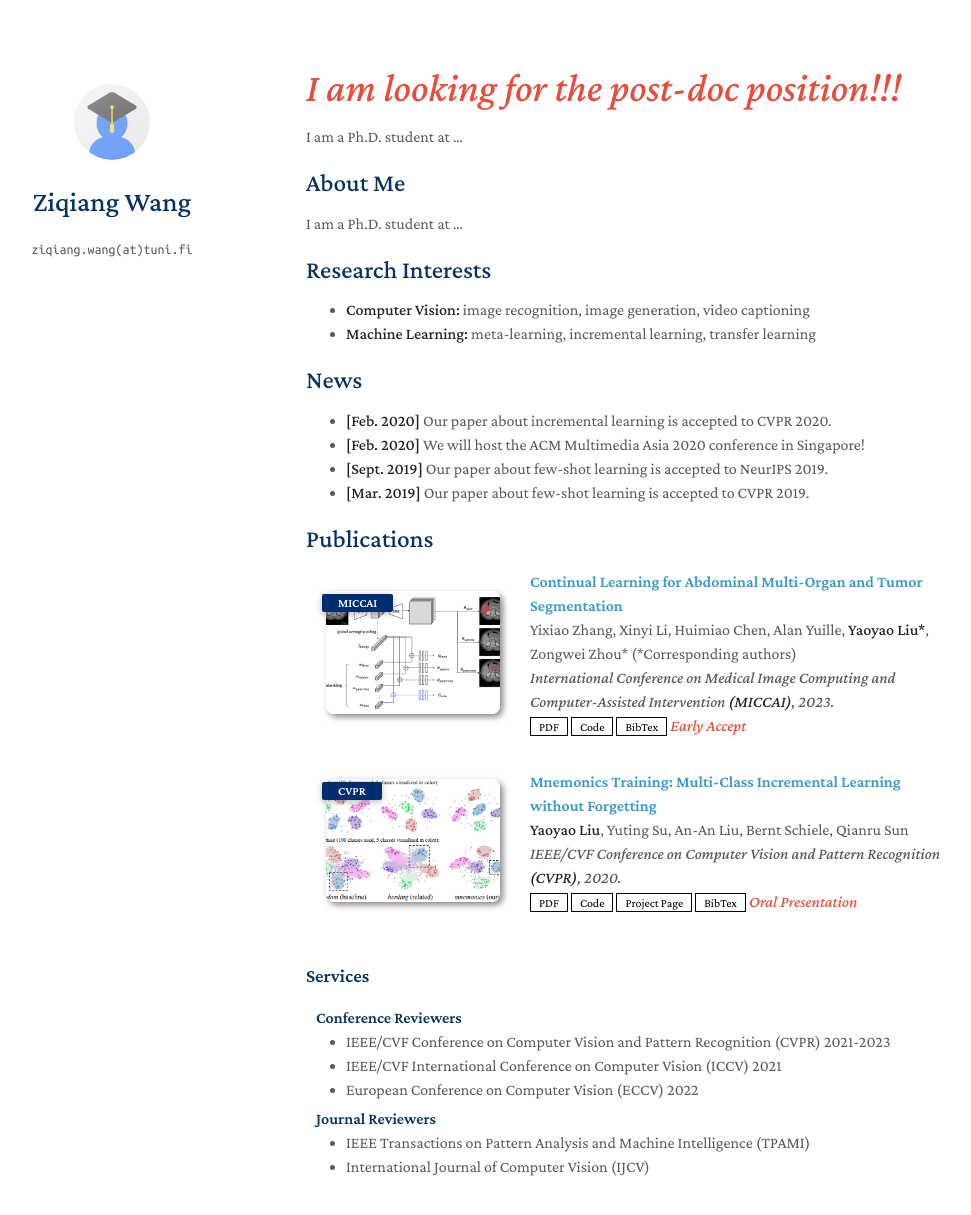
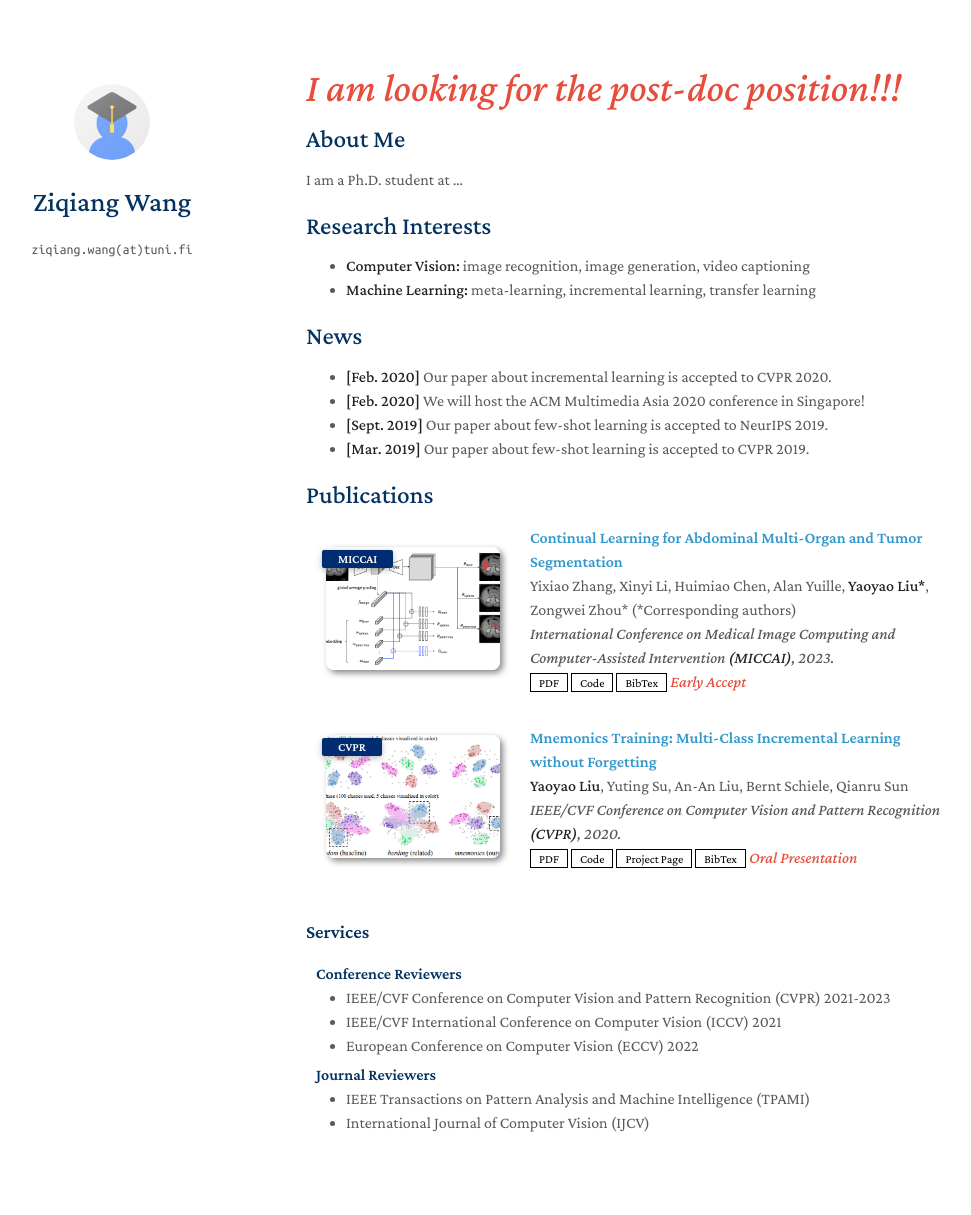
Before and after one commit to ZQiang-Wang/ZQiang-Wang.github.io, a Jekyll site: the page built from index.md, in a window 1280 px wide and 1273 px high. Shown: the top 1215 px of the window, without its empty margins (164-1135 px from the left). Built offline with Jekyll 4.4.1, drawn with Linux system fonts in a browser that asks for light colours; a style sheet for code colours, icons or effects is not loaded; our own code applies the rules of GitHub Pages for plain Markdown files.

Commit message:
Update index.md

```diff
--- a/index.md
+++ b/index.md
@@ -4,7 +4,6 @@ layout: homepage
 
 ## <i style="color:#e74d3c; font-size: 40px;">I am looking for the post-doc position!!!</i>
 
-I am a Ph.D. student at ...
 
 ## About Me
 
```
